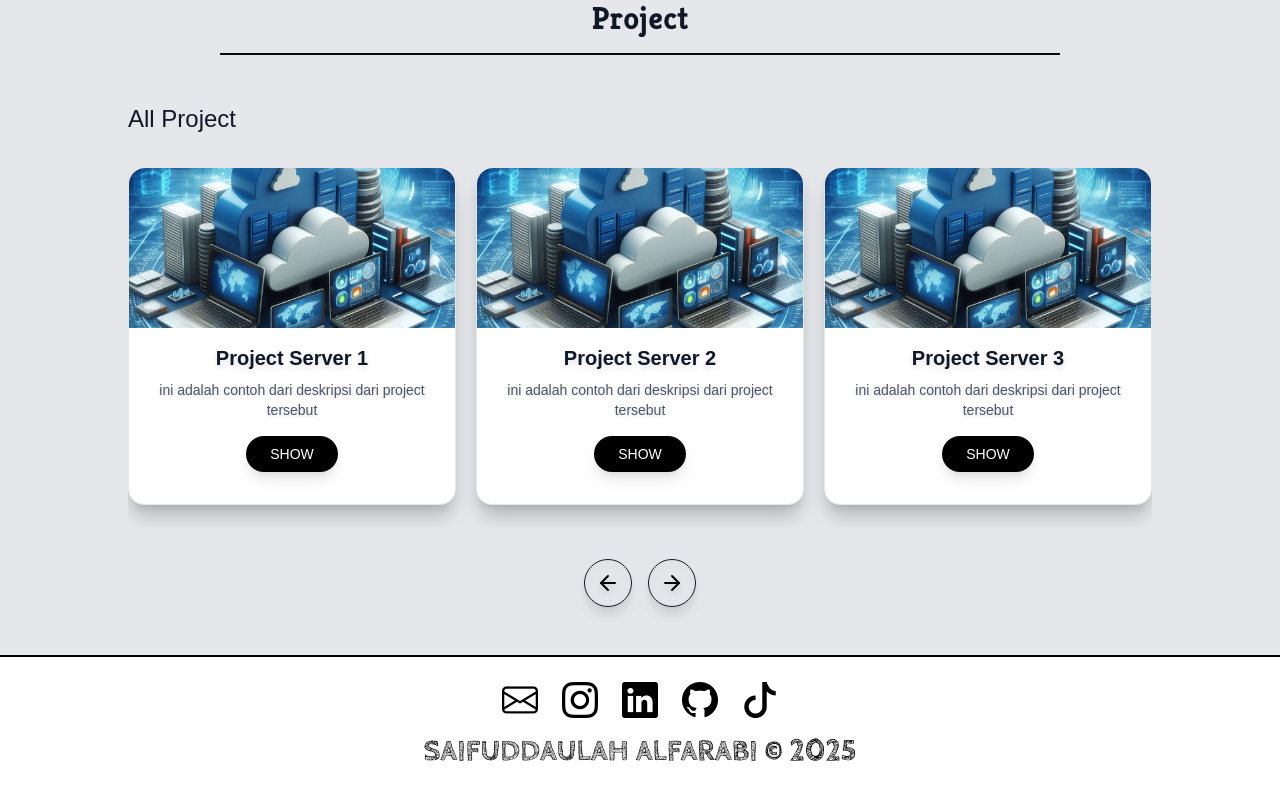
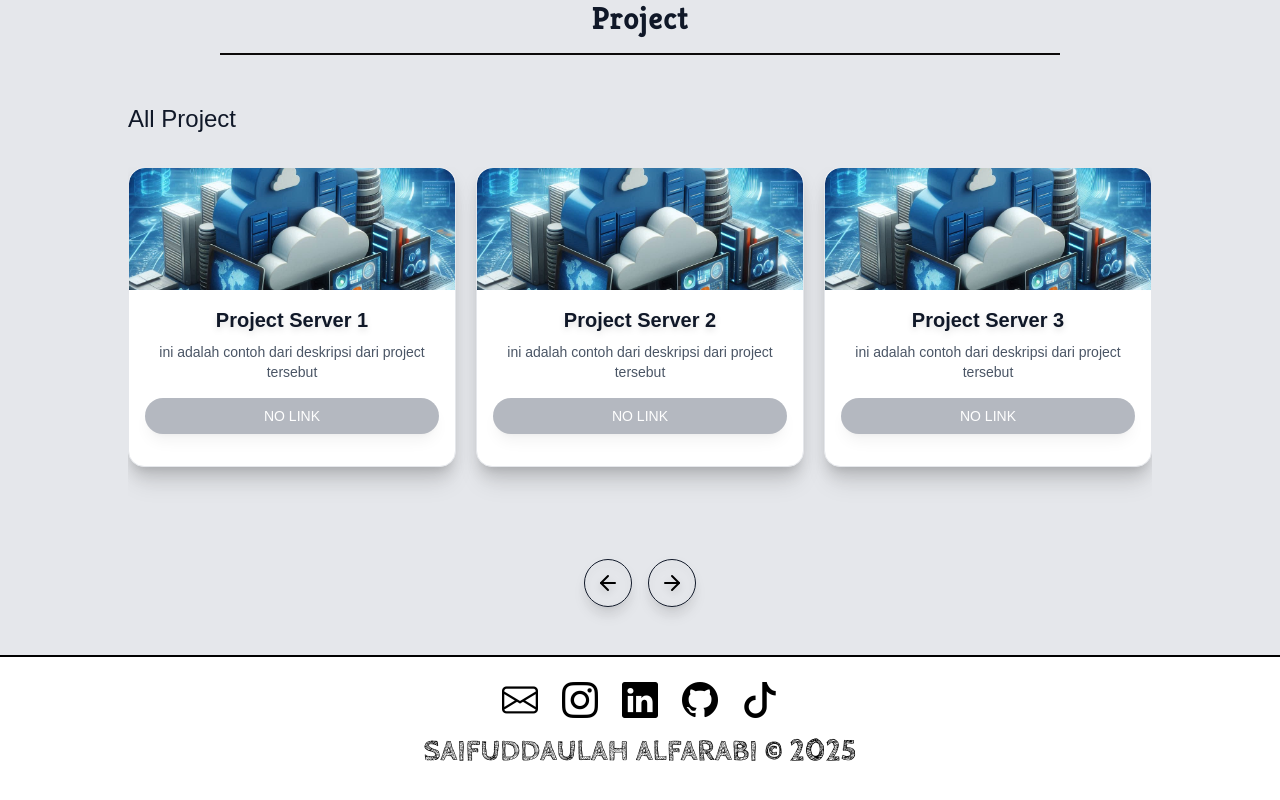
Before and after one commit to SaifulDA/webportov3, a React (Vite) app: page / in a window 1280 px wide. Shown: the part 1823-2623 px from the top of the page. Built offline with nearby package versions, Linux system fonts and the light colour scheme.

Commit message:
Style: Fix style card

```diff
--- a/src/components/layout/CardProject.jsx
+++ b/src/components/layout/CardProject.jsx
@@ -1,24 +1,62 @@
 /* eslint-disable no-unused-vars */
-//rename project case sensitif
-import React from "react";
+import React, { useState } from "react";
+import LazyImage from "../common/LazyImage";
 
 // eslint-disable-next-line react/prop-types
-const Card = ({ title, desc, image }) => {
+const Card = ({ title, desc, image, link }) => {
+  const [isOpen, setIsOpen] = useState(false);
   return (
-    <div className="relative bg-white rounded-2xl shadow-xl drop-shadow-xl pb-4 overflow-visible transform transition-transform duration-300 hover:scale-105 hover:shadow-2xl border border-gray-200">
+    <>
+      {/* Card */}
+      <div className="relative dark:shadow-white/30 dark:shadow-lg bg-white rounded-2xl shadow-xl drop-shadow-xl pb-4 overflow-hidden hover:shadow-2xl border border-gray-200 max-h-[300px] flex flex-col">
+        {/* Image container (Click to Open Modal) */}
+        <div className="overflow-hidden rounded-t-2xl cursor-pointer" onClick={() => setIsOpen(true)}>
+          <LazyImage src={image} alt={title} className="w-full h-40 object-cover" />
+        </div>
 
-      {/* Image container */}
-      <div className="overflow-hidden rounded-t-2xl">
-        <img src={image} alt={title} className="w-full h-40 object-cover" />
+        {/* Content container */}
+        <div className="p-4 text-center bg-white flex-grow flex flex-col">
+          <h3 className="text-xl font-semibold text-gray-900 mb-2 drop-shadow-md">{title}</h3>
+          <p className="text-sm text-gray-600 mb-4 flex-grow">{desc}</p>
+
+          {/* Button */}
+          {link ? (
+            <a
+              href={link}
+              target="_blank"
+              rel="noopener noreferrer"
+              className="inline-block bg-black text-white px-6 py-2 rounded-full text-sm font-medium uppercase shadow-lg transition-all duration-300 hover:bg-blue-600 hover:shadow-2xl transform hover:scale-105 mt-auto"
+            >
+              SHOW
+            </a>
+          ) : (
+            <button className="bg-gray-500 text-white px-6 py-2 rounded-full text-sm font-medium uppercase shadow-lg transition-all duration-300 opacity-50 cursor-not-allowed mt-auto" disabled>
+              No Link
+            </button>
+          )}
+        </div>
       </div>
 
-      {/* Content container */}
-      <div className="p-4 text-center bg-white rounded-b-2xl">
-        <h3 className="text-xl font-semibold text-gray-900 mb-2 drop-shadow-md">{title}</h3>
-        <p className="text-sm text-gray-600 mb-4 drop-shadow-sm">{desc}</p>
-        <button className="bg-black text-white px-6 py-2 rounded-full text-sm font-medium uppercase shadow-lg transition-all duration-300 hover:bg-gray-800 hover:shadow-2xl">SHOW</button>
-      </div>
-    </div>
+      {/* Modal Fullscreen */}
+      {isOpen && (
+        <div className="fixed inset-0 bg-black bg-opacity-80 flex justify-center items-center z-50 p-4 overflow-auto" onClick={() => setIsOpen(false)}>
+          <div className="relative max-w-full max-h-full">
+            {/* Gambar Fullscreen */}
+            <LazyImage
+              src={image}
+              alt={title}
+              className="max-w-full max-h-screen rounded-lg mx-auto block"
+              onClick={(e) => e.stopPropagation()} // Mencegah modal tertutup saat gambar diklik
+            />
+
+            {/* Tombol Close ❌ */}
+            <button className="fixed top-4 right-4 bg-white text-white p-2 rounded-full text-lg shadow-md hover:bg-red-800 z-50" onClick={() => setIsOpen(false)}>
+              ❌
+            </button>
+          </div>
+        </div>
+      )}
+    </>
   );
 };
 
```
